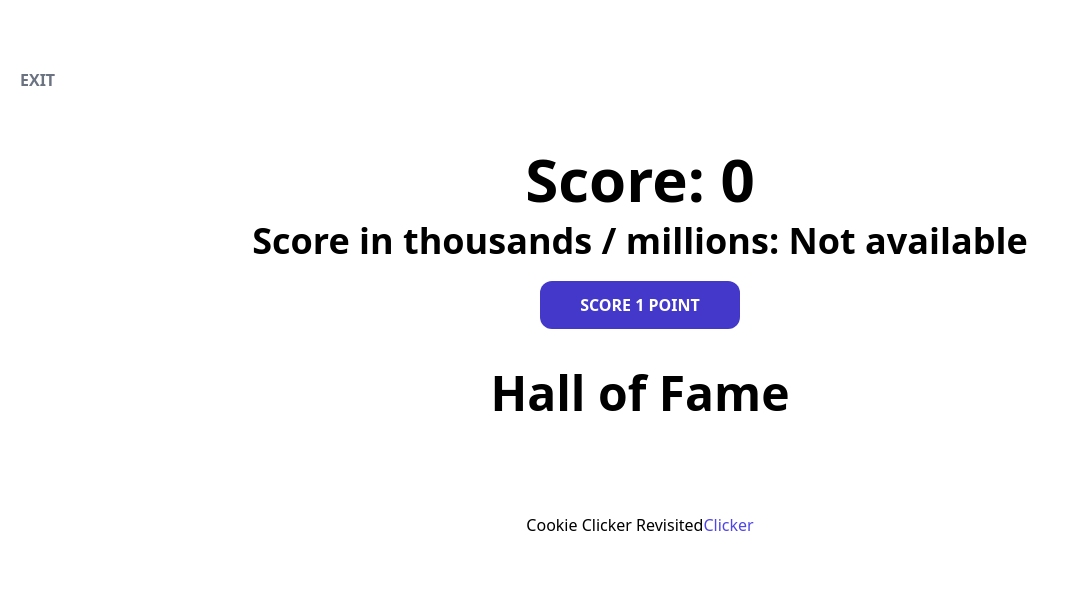
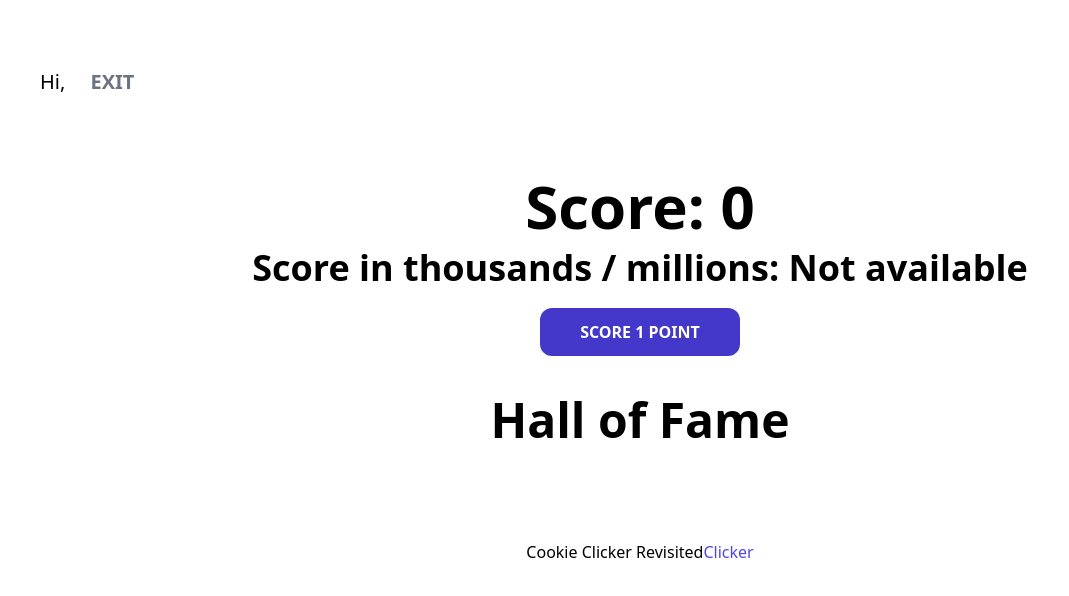
Before and after one commit to argon956/ClickerRev, a React (Create React App) app: page /game in a window 1280 px wide. Shown: the top 596 px of the page, without its empty margins (0-1069 px from the left). Built offline with nearby package versions, Linux system fonts and the light colour scheme.

Commit message:
adds player name to game

```diff
--- a/src/index.css
+++ b/src/index.css
@@ -43,6 +43,14 @@
     @apply text-center;
   }
 
+  .game-navbar {
+    @apply text-xl;
+  }
+
+  .game-player-name {
+    @apply m-5;
+  }
+
   .game-score-container {
     @apply font-black text-6xl mt-10;
   }
--- a/src/pages/Game.jsx
+++ b/src/pages/Game.jsx
@@ -144,7 +144,8 @@ const Game = () => {
 
   return (
     <>
-      <nav className="game-exit-button">
+      <nav className="game-navbar">
+        <span className="game-player-name">Hi, {loggedPlayerName}</span>
         <Link
           to="/"
           className="game-exit-button"
```
